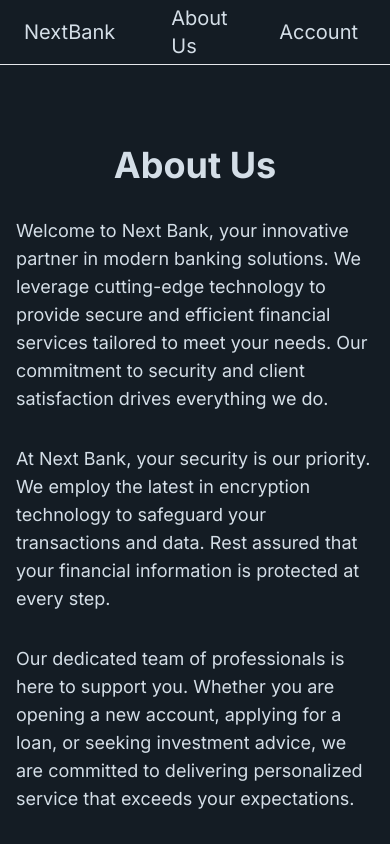
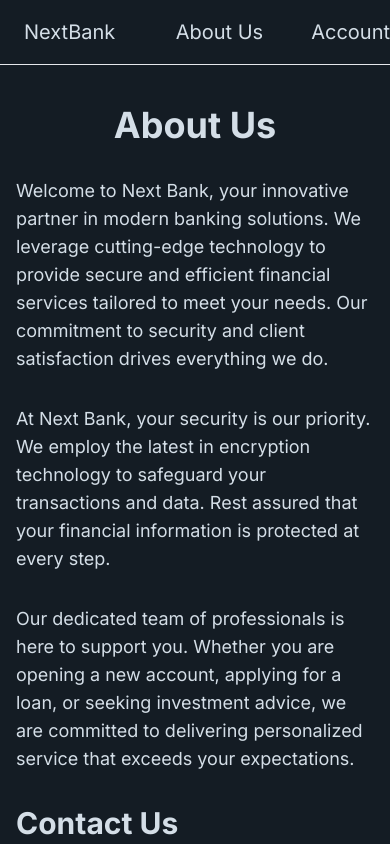
Before and after one commit to Vilnoiuandrei/next-bank, a Next.js app: page /about in a window 390 px wide. Shown: the top 844 px of the page. Built offline with nearby package versions, Linux system fonts and the light colour scheme.

Commit message:
Fix padding nav for mobile

```diff
--- a/app/_components/Navigation.tsx
+++ b/app/_components/Navigation.tsx
@@ -9,7 +9,7 @@ function Navigation() {
             NextBank
           </Link>
         </div>
-        <ul className="flex gap-12 items-center justify-between px-8 py-4">
+        <ul className="flex gap-12 items-center justify-between py-4">
           <li>
             <Link
               href="/about"
--- a/app/about/page.tsx
+++ b/app/about/page.tsx
@@ -1,7 +1,7 @@
 function About() {
   return (
     <div>
-      <section className=" py-20">
+      <section className=" py-10">
         <div className="max-w-screen-lg mx-auto px-4">
           <h1 className="text-4xl font-bold text-center mb-8">About Us</h1>
           <p className="text-lg mb-8">
```
